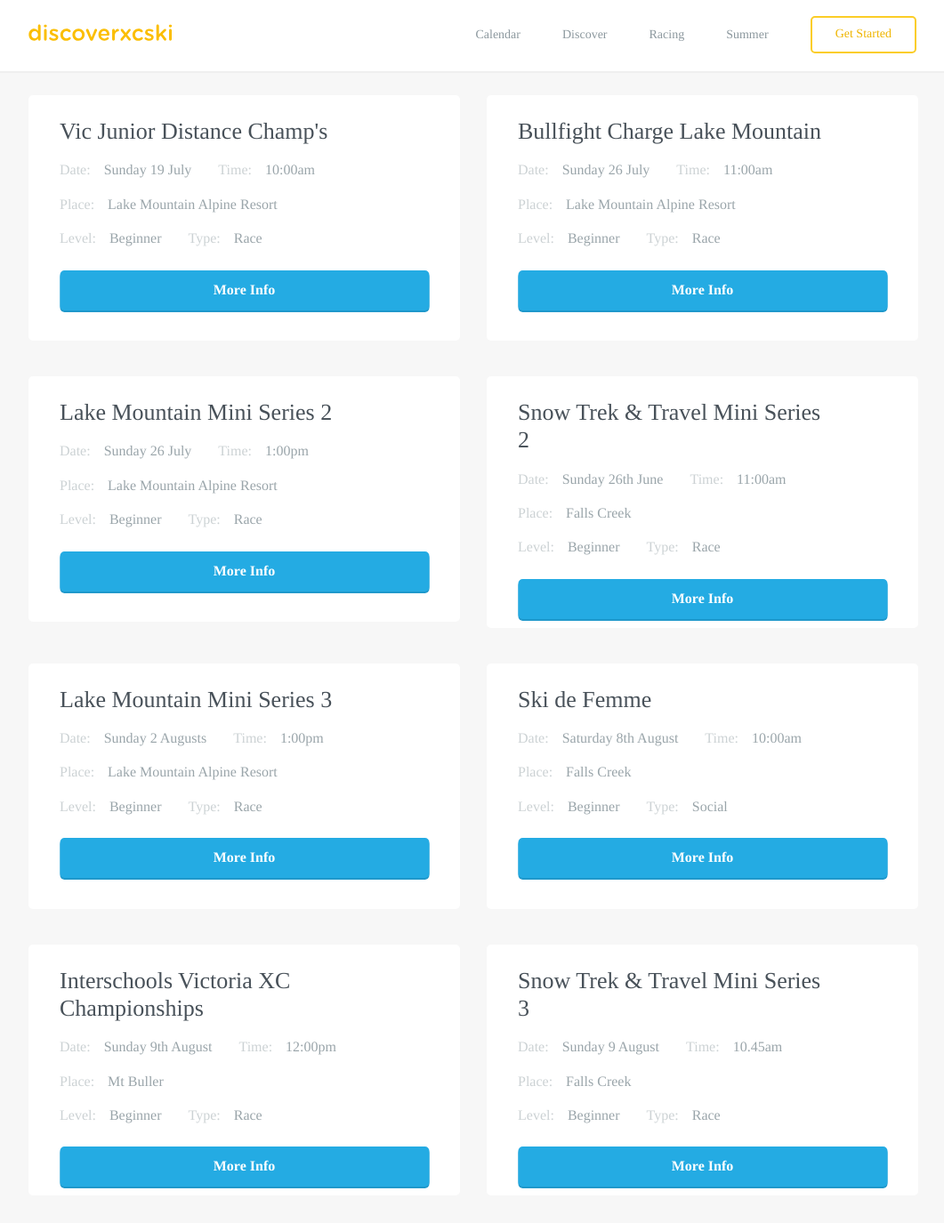
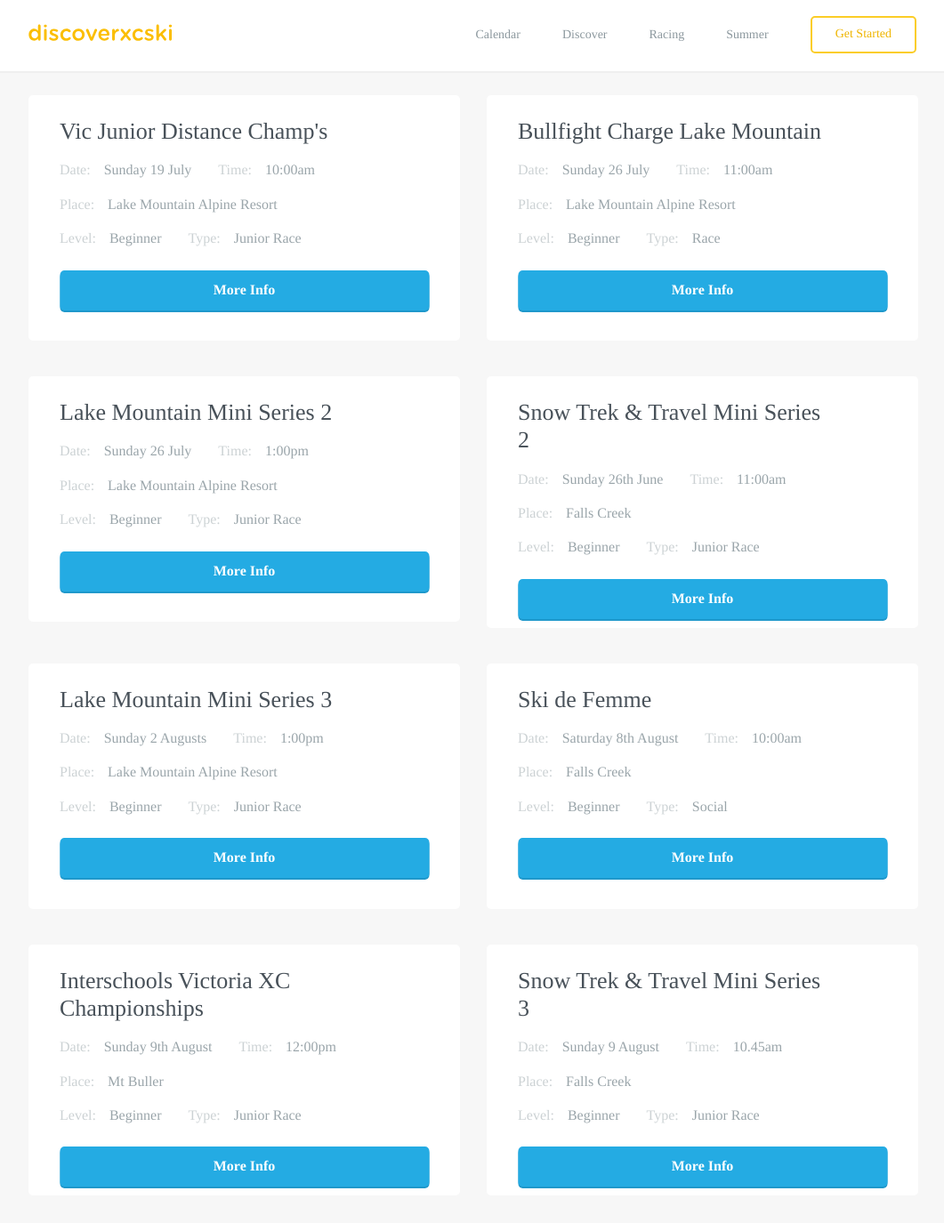
Before and after one commit to robcatto/robcatto.github.io, a Jekyll site: the page built from events/index.html, in a window 1280 px wide and 1400 px high, scrolled down 1756 px. Shown: the top 1375 px of the window at 89% size, without its empty margins (108-1169 px from the left). Built offline with Jekyll 4.4.1, drawn with Linux system fonts in a browser that asks for light colours; some web fonts are replaced; Markdown is read by kramdown in place of the engine named in the settings; some of the changed text lies outside the part shown.

Commit message:
Update index.html

```diff
--- a/events/index.html
+++ b/events/index.html
@@ -75,7 +75,7 @@ layout: default
                                         <br>
                                         <span class="event__meta">Place:</span><span class="event__info">Falls Creek</span>
                                         <br>
-                                        <span class="event__meta">Level:</span><span class="event__info">Beginner</span><span class="event__meta">Type:</span><span class="event__info">Race</span>
+                                        <span class="event__meta">Level:</span><span class="event__info">Beginner</span><span class="event__meta">Type:</span><span class="event__info">Junior Race</span>
                                 <a class="button small event__button" href="/discoverxc/kids" data-featurette="analytics-click-event" data-event-category="button" data-event-action="M: Clicked Perks" data-event-label="Source: Features Page" id="featurette-13">More Info</a>
                             </div>
                         </div>
@@ -126,7 +126,7 @@ layout: default
                                         <br>
                                         <span class="event__meta">Place:</span><span class="event__info">Lake Mountain Alpine Resort</span>
                                         <br>
-                                        <span class="event__meta">Level:</span><span class="event__info">Beginner</span><span class="event__meta">Type:</span><span class="event__info">Race</span>
+                                        <span class="event__meta">Level:</span><span class="event__info">Beginner</span><span class="event__meta">Type:</span><span class="event__info">Junior Race</span>
                                 <a class="button small event__button" href="/discoverxc/kids" data-featurette="analytics-click-event" data-event-category="button" data-event-action="M: Clicked Perks" data-event-label="Source: Features Page" id="featurette-13">More Info</a>
                             </div>
                         </div>
@@ -139,7 +139,7 @@ layout: default
                                         <br>
                                         <span class="event__meta">Place:</span><span class="event__info">Falls Creek</span>
                                         <br>
-                                        <span class="event__meta">Level:</span><span class="event__info">Beginner</span><span class="event__meta">Type:</span><span class="event__info">Race</span>
+                                        <span class="event__meta">Level:</span><span class="event__info">Beginner</span><span class="event__meta">Type:</span><span class="event__info">Junior Race</span>
                                 <a class="button small event__button" href="/discoverxc/kids" data-featurette="analytics-click-event" data-event-category="button" data-event-action="M: Clicked Perks" data-event-label="Source: Features Page" id="featurette-13">More Info</a>
                             </div>
                         </div>
@@ -152,7 +152,7 @@ layout: default
                                         <br>
                                         <span class="event__meta">Place:</span><span class="event__info">Lake Mountain Alpine Resort</span>
                                         <br>
-                                        <span class="event__meta">Level:</span><span class="event__info">Beginner</span><span class="event__meta">Type:</span><span class="event__info">Race</span>
+                                        <span class="event__meta">Level:</span><span class="event__info">Beginner</span><span class="event__meta">Type:</span><span class="event__info">Junior Race</span>
                                 <a class="button small event__button" href="/discoverxc/kids" data-featurette="analytics-click-event" data-event-category="button" data-event-action="M: Clicked Perks" data-event-label="Source: Features Page" id="featurette-13">More Info</a>
                             </div>
                         </div>
@@ -178,7 +178,7 @@ layout: default
                                         <br>
                                         <span class="event__meta">Place:</span><span class="event__info">Lake Mountain Alpine Resort</span>
                                         <br>
-                                        <span class="event__meta">Level:</span><span class="event__info">Beginner</span><span class="event__meta">Type:</span><span class="event__info">Race</span>
+                                        <span class="event__meta">Level:</span><span class="event__info">Beginner</span><span class="event__meta">Type:</span><span class="event__info">Junior Race</span>
                                 <a class="button small event__button" href="/discoverxc/kids" data-featurette="analytics-click-event" data-event-category="button" data-event-action="M: Clicked Perks" data-event-label="Source: Features Page" id="featurette-13">More Info</a>
                             </div>
                         </div>
@@ -190,7 +190,7 @@ layout: default
                                         <br>
                                         <span class="event__meta">Place:</span><span class="event__info">Falls Creek</span>
                                         <br>
-                                        <span class="event__meta">Level:</span><span class="event__info">Beginner</span><span class="event__meta">Type:</span><span class="event__info">Race</span>
+                                        <span class="event__meta">Level:</span><span class="event__info">Beginner</span><span class="event__meta">Type:</span><span class="event__info">Junior Race</span>
                                 <a class="button small event__button" href="/discoverxc/kids" data-featurette="analytics-click-event" data-event-category="button" data-event-action="M: Clicked Perks" data-event-label="Source: Features Page" id="featurette-13">More Info</a>
                             </div>
                         </div>
@@ -203,7 +203,7 @@ layout: default
                                         <br>
                                         <span class="event__meta">Place:</span><span class="event__info">Lake Mountain Alpine Resort</span>
                                         <br>
-                                        <span class="event__meta">Level:</span><span class="event__info">Beginner</span><span class="event__meta">Type:</span><span class="event__info">Race</span>
+                                        <span class="event__meta">Level:</span><span class="event__info">Beginner</span><span class="event__meta">Type:</span><span class="event__info">Junior Race</span>
                                 <a class="button small event__button" href="/discoverxc/kids" data-featurette="analytics-click-event" data-event-category="button" data-event-action="M: Clicked Perks" data-event-label="Source: Features Page" id="featurette-13">More Info</a>
                             </div>
                         </div>
@@ -227,7 +227,7 @@ layout: default
                                         <br>
                                         <span class="event__meta">Place:</span><span class="event__info">Mt Buller</span>
                                         <br>
-                                        <span class="event__meta">Level:</span><span class="event__info">Beginner</span><span class="event__meta">Type:</span><span class="event__info">Race</span>
+                                        <span class="event__meta">Level:</span><span class="event__info">Beginner</span><span class="event__meta">Type:</span><span class="event__info">Junior Race</span>
                                 <a class="button small event__button" href="/discoverxc/kids" data-featurette="analytics-click-event" data-event-category="button" data-event-action="M: Clicked Perks" data-event-label="Source: Features Page" id="featurette-13">More Info</a>
                             </div>
                         </div>
@@ -240,7 +240,7 @@ layout: default
                                         <br>
                                         <span class="event__meta">Place:</span><span class="event__info">Falls Creek</span>
                                         <br>
-                                        <span class="event__meta">Level:</span><span class="event__info">Beginner</span><span class="event__meta">Type:</span><span class="event__info">Race</span>
+                                        <span class="event__meta">Level:</span><span class="event__info">Beginner</span><span class="event__meta">Type:</span><span class="event__info">Junior Race</span>
                                 <a class="button small event__button" href="/discoverxc/kids" data-featurette="analytics-click-event" data-event-category="button" data-event-action="M: Clicked Perks" data-event-label="Source: Features Page" id="featurette-13">More Info</a>
                             </div>
                         </div>
@@ -253,7 +253,7 @@ layout: default
                                         <br>
                                         <span class="event__meta">Place:</span><span class="event__info">Falls Creek</span>
                                         <br>
-                                        <span class="event__meta">Level:</span><span class="event__info">Beginner</span><span class="event__meta">Type:</span><span class="event__info">Race</span>
+                                        <span class="event__meta">Level:</span><span class="event__info">Beginner</span><span class="event__meta">Type:</span><span class="event__info">Junior Race</span>
                                 <a class="button small event__button" href="/discoverxc/kids" data-featurette="analytics-click-event" data-event-category="button" data-event-action="M: Clicked Perks" data-event-label="Source: Features Page" id="featurette-13">More Info</a>
                             </div>
                         </div>
```
